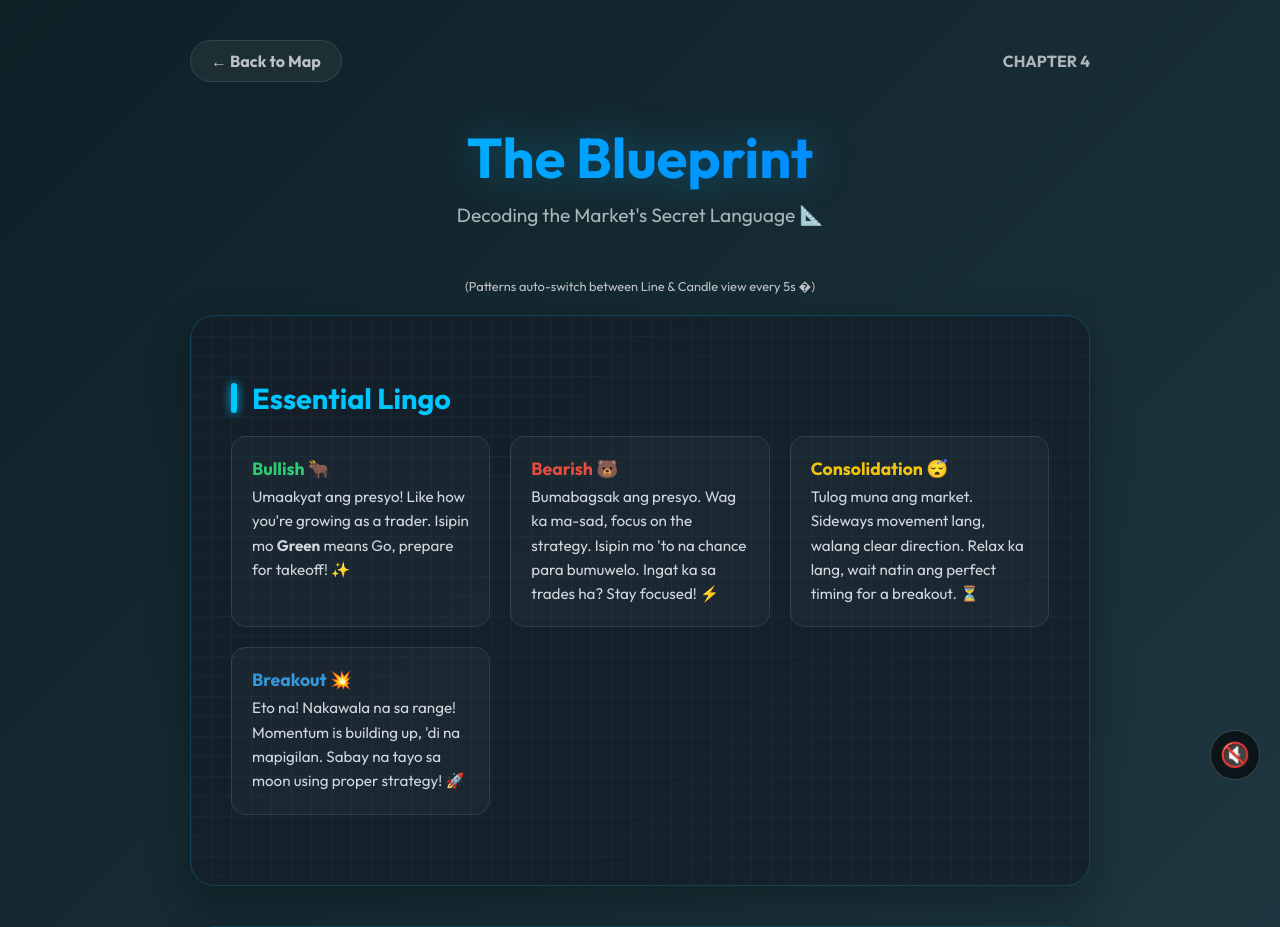
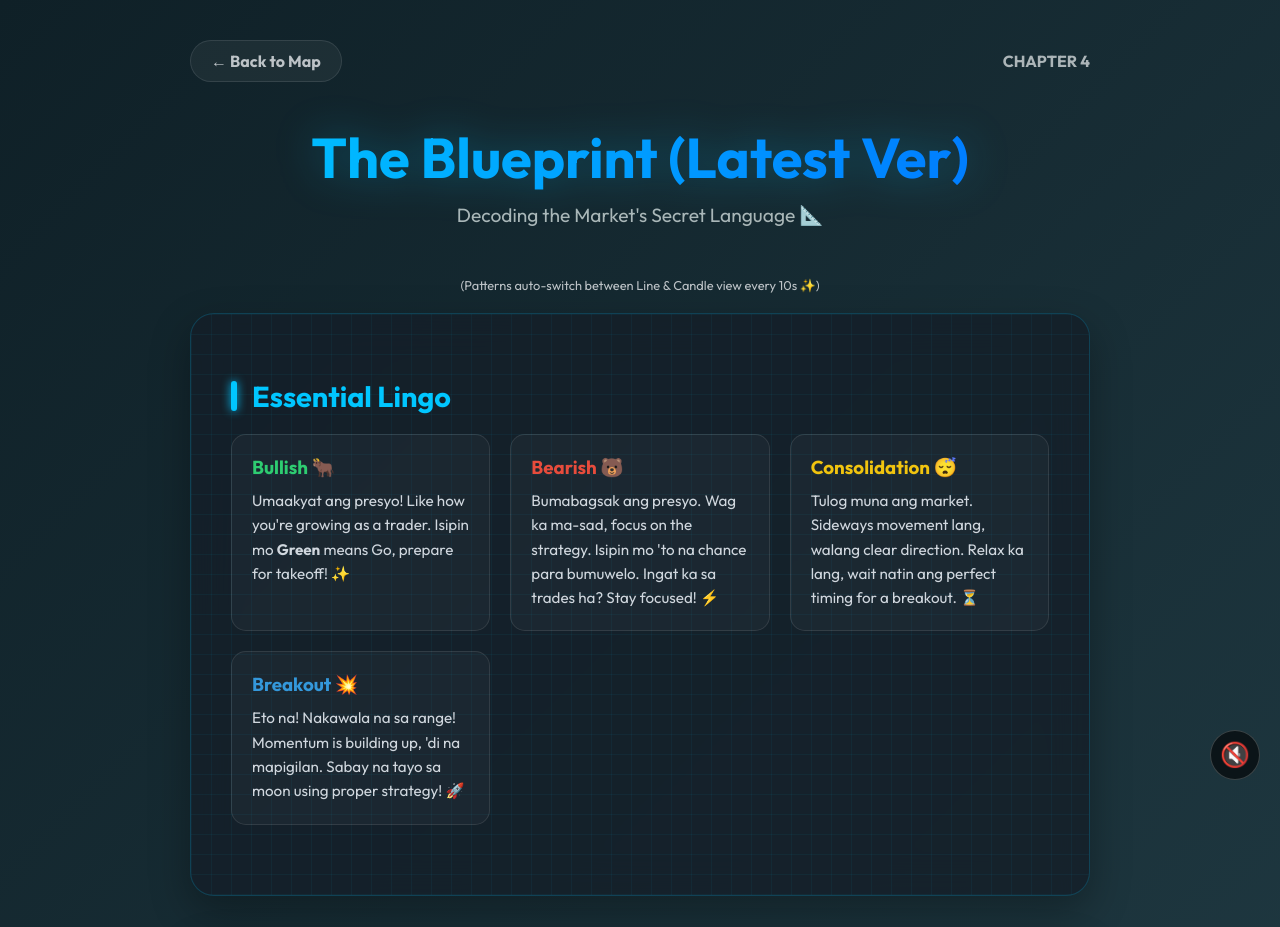
Before and after one commit to josrp172/forex-app, a Flask app: page /riri_x7z9q/chapter4.html in a window 1280 px wide. Shown: the top 927 px of the page. Run offline with Flask 3, Linux system fonts and the light colour scheme.

Commit message:
Enhance Essential Lingo titles and add version tag in Chapter 4

```diff
--- a/riri/templates/chapter4.html
+++ b/riri/templates/chapter4.html
@@ -383,10 +383,10 @@
         </div>
 
         <div style="text-align: center; margin-bottom: 20px;">
-            <h1>The Blueprint</h1>
+            <h1>The Blueprint (Latest Ver)</h1>
             <div class="subtitle">Decoding the Market's Secret Language 📐</div>
             <div style="color: #bdc3c7; font-size: 0.8em; margin-top: 10px;">
-                (Patterns auto-switch between Line & Candle view every 5s �)
+                (Patterns auto-switch between Line & Candle view every 10s ✨)
             </div>
         </div>
 
@@ -396,25 +396,25 @@
                 <h2>Essential Lingo</h2>
                 <div class="term-grid">
                     <div class="term-box">
-                        <div class="term-title" style="color:#2ecc71;">Bullish 🐂</div>
+                        <h3 style="color:#2ecc71; margin-top:0; margin-bottom:10px;">Bullish 🐂</h3>
                         <div class="term-desc">Umaakyat ang presyo! Like how you're growing as a trader. Isipin mo
                             <strong>Green</strong> means Go, prepare for takeoff! ✨
                         </div>
                     </div>
                     <div class="term-box">
-                        <div class="term-title" style="color:#e74c3c;">Bearish 🐻</div>
+                        <h3 style="color:#e74c3c; margin-top:0; margin-bottom:10px;">Bearish 🐻</h3>
                         <div class="term-desc">Bumabagsak ang presyo. Wag ka ma-sad, focus on the strategy. Isipin mo
                             'to
                             na chance para bumuwelo. Ingat ka sa trades ha? Stay focused! ⚡</div>
                     </div>
                     <div class="term-box">
-                        <div class="term-title" style="color:#f1c40f;">Consolidation 😴</div>
+                        <h3 style="color:#f1c40f; margin-top:0; margin-bottom:10px;">Consolidation 😴</h3>
                         <div class="term-desc">Tulog muna ang market. Sideways movement lang, walang clear direction.
                             Relax ka
                             lang, wait natin ang perfect timing for a breakout. ⏳</div>
                     </div>
                     <div class="term-box">
-                        <div class="term-title" style="color:#3498db;">Breakout 💥</div>
+                        <h3 style="color:#3498db; margin-top:0; margin-bottom:10px;">Breakout 💥</h3>
                         <div class="term-desc">Eto na! Nakawala na sa range! Momentum is building up, 'di na mapigilan.
                             Sabay
                             na tayo sa moon using proper strategy! 🚀</div>
```
